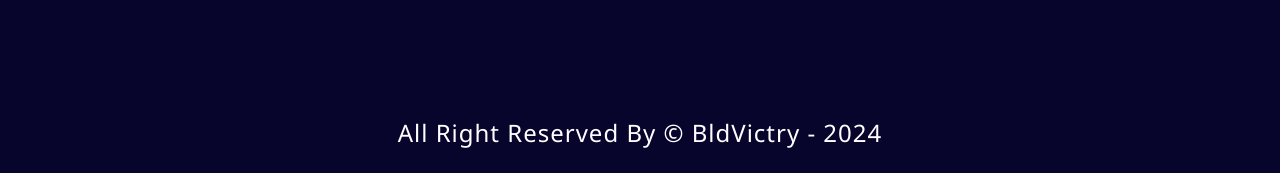
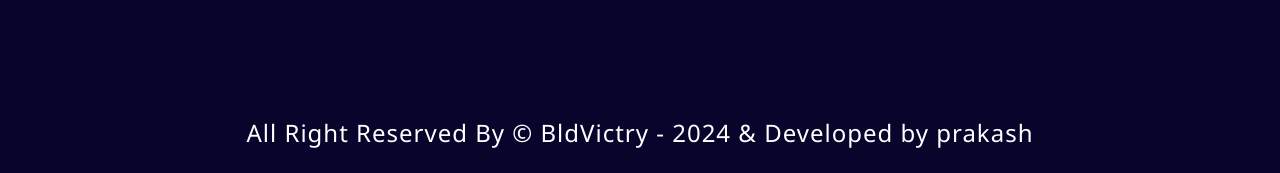
Before and after one commit to Victry0099/education, a plain HTML site: page index.html in a window 1280 px wide. Shown: the part 4095-4268 px from the top of the page. Drawn offline with Linux system fonts and the light colour scheme.

Commit message:
new commit

```diff
--- a/index.html
+++ b/index.html
@@ -361,7 +361,7 @@
     </div>
   </div>
   <div class="main_foot_center">
-    <p>All Right Reserved By &copy; BldVictry - 2024</p>
+    <p>All Right Reserved By &copy; BldVictry - 2024 & Developed by prakash</p>
   </div>
   </footer>
 </body>
```
